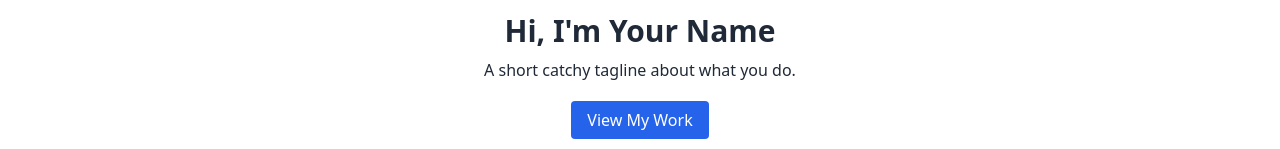
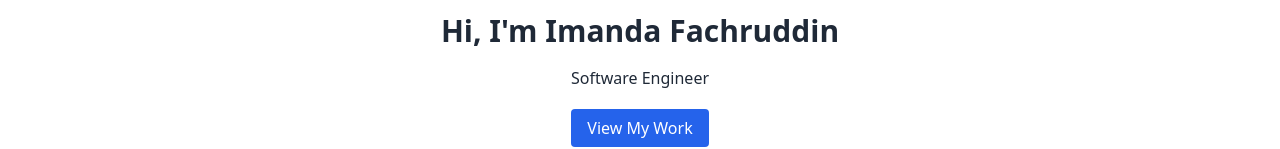
Before and after one commit to imandaf/First-Eleventy, an Eleventy site: page src/index.njk in a window 1280 px wide. Shown: the part 247-396 px from the top of the page. Built offline with nearby package versions, Linux system fonts and the light colour scheme; Eleventy itself is replaced by a stand-in of ours; files that its build step writes are made by us from their sources.

Commit message:
Update Home

```diff
--- a/src/index.njk
+++ b/src/index.njk
@@ -5,7 +5,7 @@ layout: layouts/base.njk
 ---
 <section class="text-center">
   <img src="/img/profile.jpg" alt="Profile photo" class="w-32 h-32 rounded-full mx-auto mb-4" />
-  <h1 class="text-3xl font-bold mb-2">Hi, I'm Your Name</h1>
-  <p class="mb-6">A short catchy tagline about what you do.</p>
+  <h1 class="text-3xl font-bold mb-4">Hi, I'm {{ site.author }}</h1>
+  <p class="mb-6">Software Engineer </p>
   <a href="/projects/" class="px-4 py-2 bg-blue-600 text-white rounded">View My Work</a>
 </section>
```
Also changed, not shown: 3 other files.
